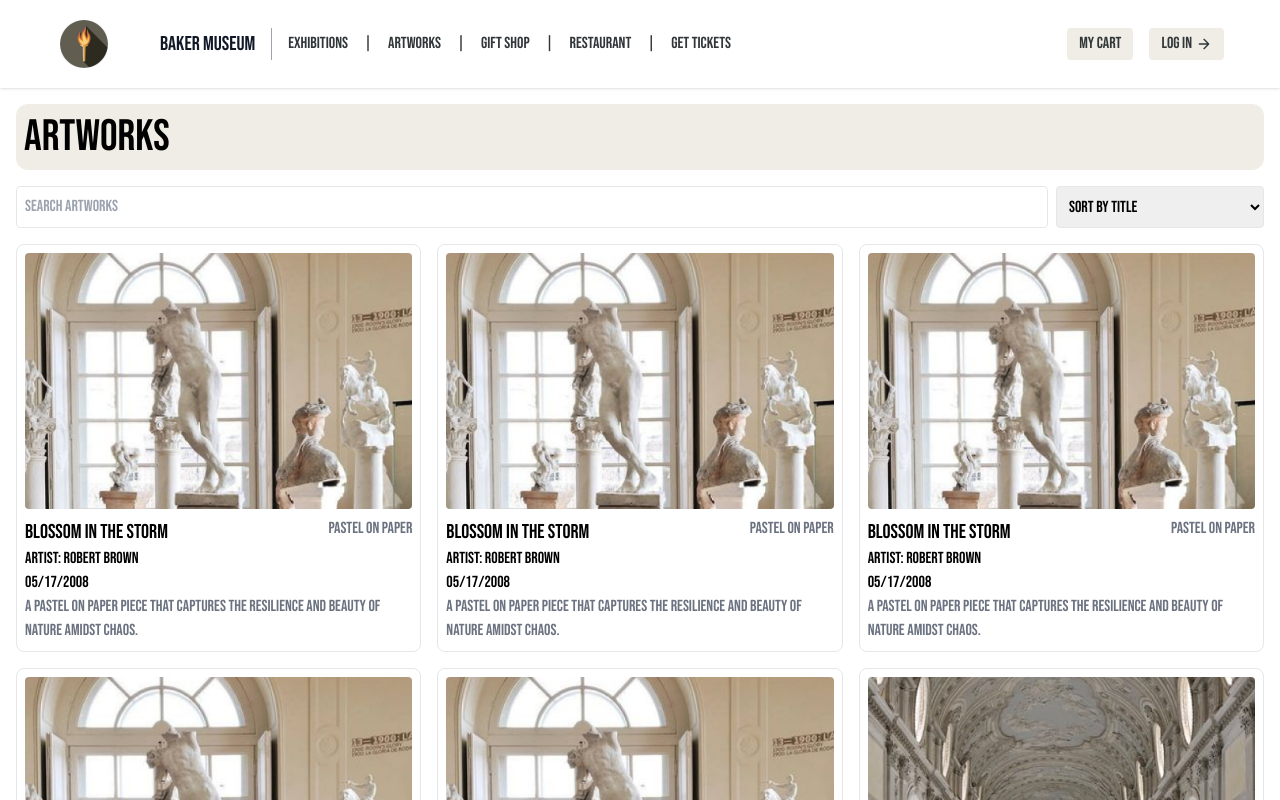
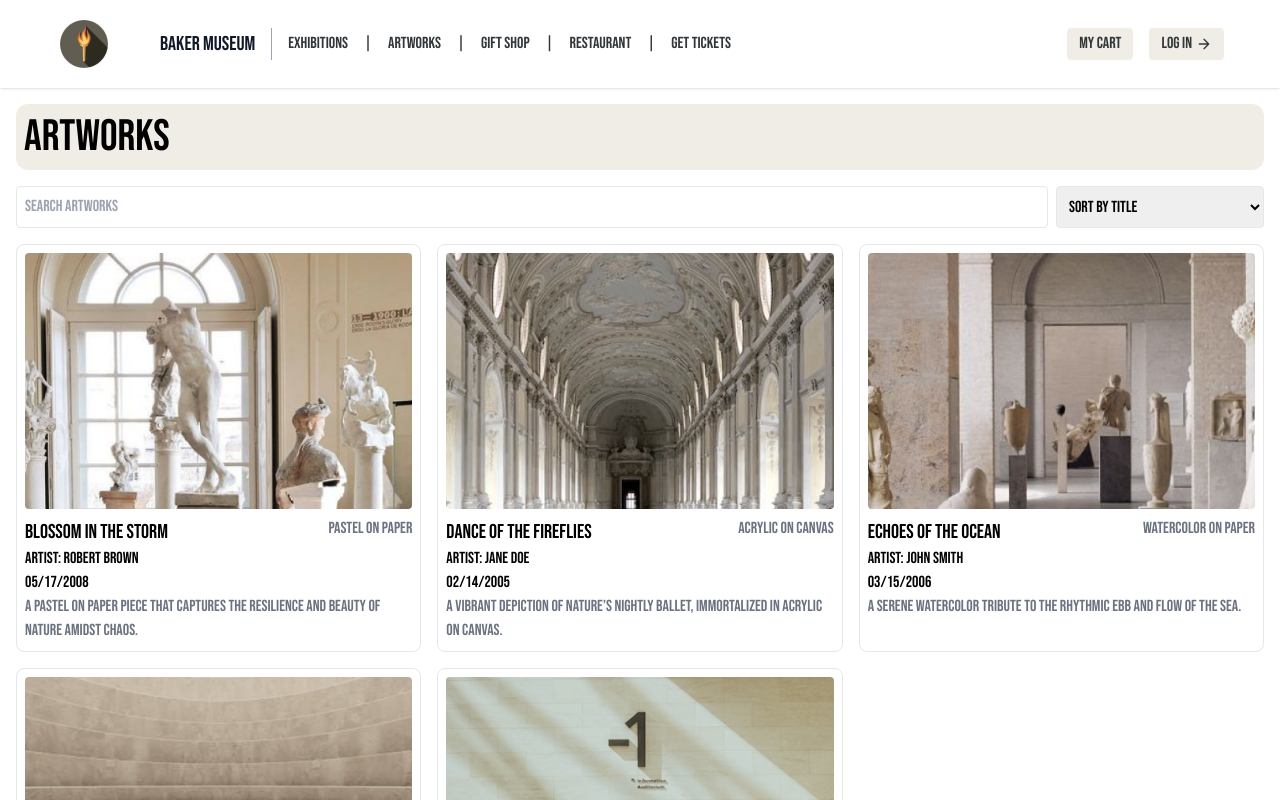
Before and after one commit to Ashishjob/museuma, a React (Create React App) app in the folder museuma/: page /artworks in a window 1280 px wide. Shown: the top 800 px of the page. Built offline with nearby package versions, Linux system fonts and the light colour scheme.

Commit message:
refactor: shrink sample array

```diff
--- a/museuma/src/pages/artworks.jsx
+++ b/museuma/src/pages/artworks.jsx
@@ -2,7 +2,7 @@ import React, { useState } from 'react';
 
 function Artworks() {
     // This will be replaced with actual data later
-    const artworks = Array(5).fill([
+    const artworks = [
         {
             title: 'The Whispering Wind',
             artist: 'Joseph Michael Baker',
@@ -43,7 +43,7 @@ function Artworks() {
             date: '05/17/2008',
             image: '/museuma5.png',
         },
-    ]).flat();
+    ];
 
     const [searchTerm, setSearchTerm] = useState('');
     const [order, setOrder] = useState('asc');
```
